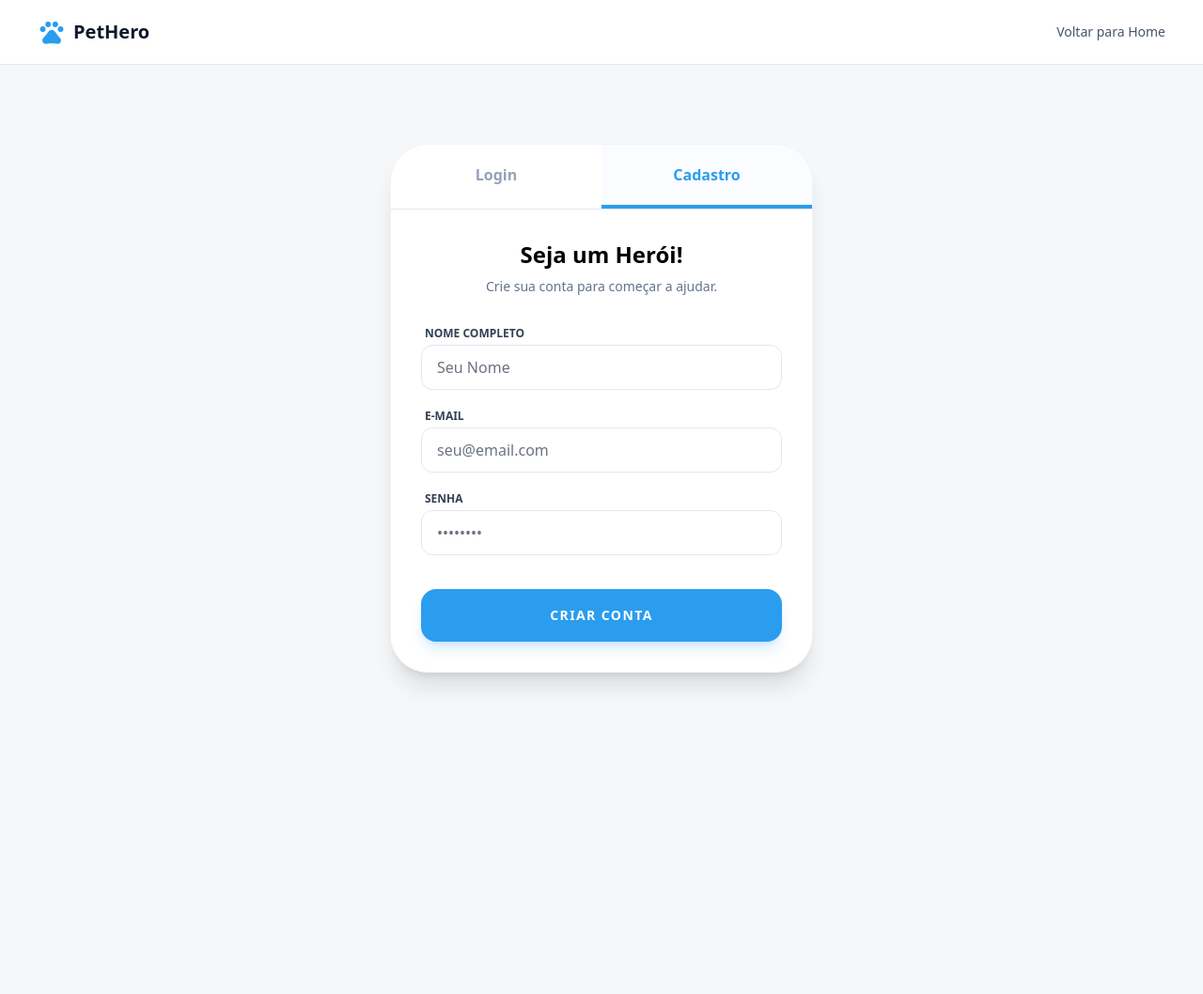
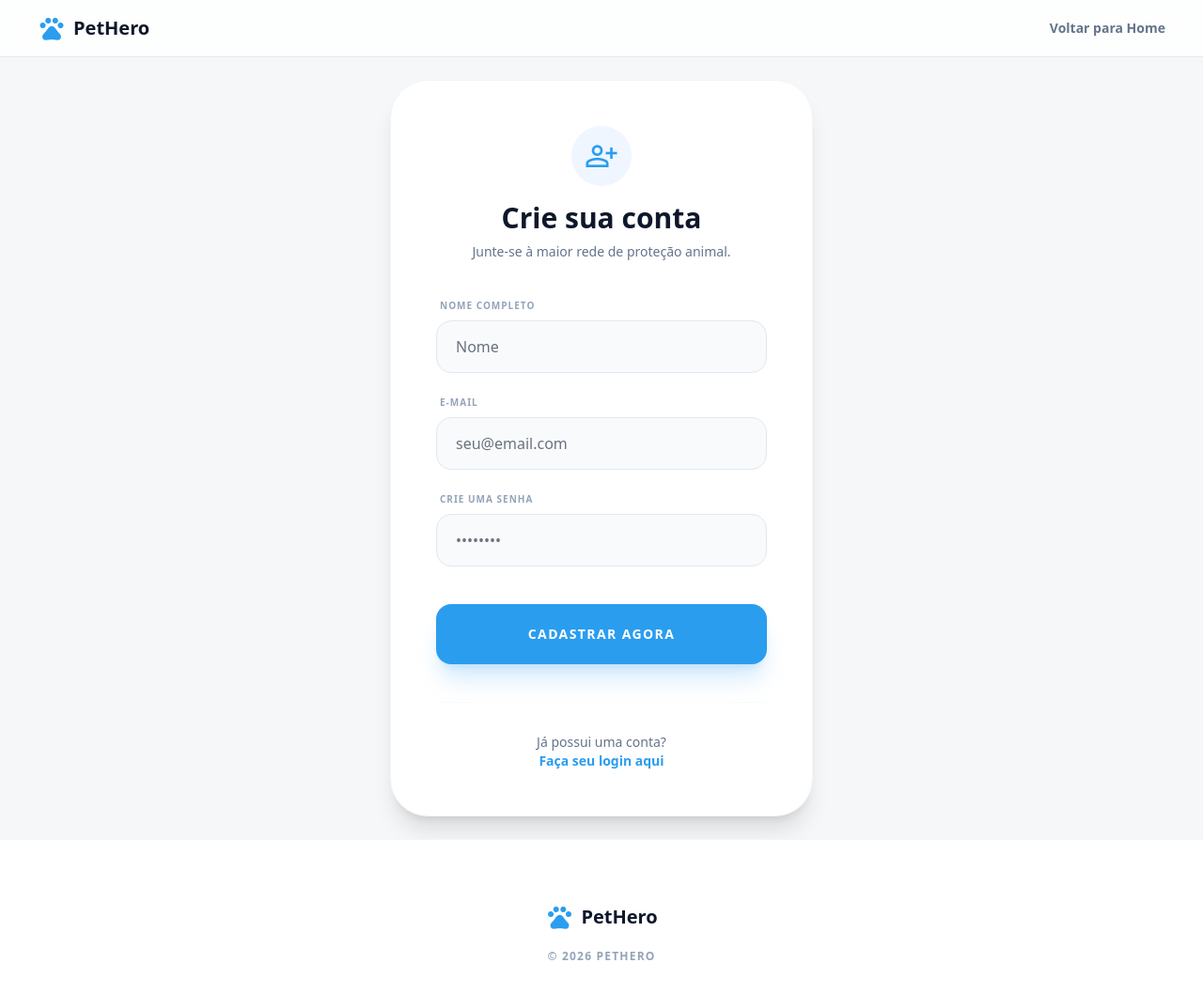
Before and after one commit to AnaBeatriz190/Projeto_Daniel, a Flask app: page /cadastro in a window 1280 px wide. Shown: the whole page at 94% size. Before the commit the page ends 731 px from the top, so only its background shows below. Run offline with Flask 3, Linux system fonts and the light colour scheme; some libraries are stand-ins or nearby versions.

Commit message:
alteração 5.0

```diff
--- a/projeto_pethero/app.py
+++ b/projeto_pethero/app.py
@@ -57,6 +57,14 @@ def doar():
         return redirect(url_for('doar'))
     return render_template('doar.html')
 
+@app.route('/recuperar', methods=['GET', 'POST'])
+def recuperar():
+    if request.method == 'POST':
+        # Simula o envio
+        flash("Se o e-mail estiver cadastrado, você receberá um link em breve!")
+        return redirect(url_for('login'))
+    return render_template('recuperar.html')
+
 @app.route('/reportar', methods=['GET', 'POST'])
 def reportar(): return render_template('reportar.html')
 @app.route('/dashboard')
@@ -68,5 +76,6 @@ def login(): return render_template('login.html')
 @app.route('/cadastro')
 def cadastro(): return render_template('cadastro.html')
 
+
 if __name__ == '__main__':
     app.run(debug=True, port=5001)
--- a/projeto_pethero/templates/cadastro.html
+++ b/projeto_pethero/templates/cadastro.html
@@ -3,55 +3,70 @@
 <head>
     <meta charset="utf-8"/>
     <meta content="width=device-width, initial-scale=1.0" name="viewport"/>
-    <title>PetHero - Criar Conta</title>
+    <title>PetHero - Cadastro</title>
     <link href="https://fonts.googleapis.com/css2?family=Plus+Jakarta+Sans:wght@400;700;800&family=Material+Symbols+Outlined" rel="stylesheet"/>
     <script src="https://cdn.tailwindcss.com?plugins=forms"></script>
     <script>
         tailwind.config = { theme: { extend: { colors: { "primary": "#2b9dee", "primary-dark": "#1a8cd8" } } } }
     </script>
 </head>
-<body class="bg-[#f6f7f8] font-sans antialiased">
+<body class="bg-[#f6f7f8] font-sans antialiased text-slate-900">
     <div class="flex flex-col min-h-screen">
-        <header class="bg-white border-b p-4 flex justify-between items-center px-10">
+            <header class="sticky top-0 z-50 bg-white/80 backdrop-blur-md border-b px-10 py-3 flex justify-between items-center">
         <a href="/" class="flex items-center gap-2 text-primary hover:opacity-80 transition-all">
             <span class="material-symbols-outlined text-3xl">pets</span>
             <h2 class="text-xl font-bold text-slate-900">PetHero</h2>
             </a>
-            <a href="/" class="text-sm font-medium text-slate-600 hover:text-primary">Voltar para Home</a>
+            <a href="/" class="text-sm font-bold text-slate-500 hover:text-primary transition-all">Voltar para Home</a>
+        </a>
     </header>
-
         <main class="flex-grow flex items-center justify-center p-6">
-            <div class="bg-white rounded-[2.5rem] shadow-xl w-full max-w-[450px] overflow-hidden border border-slate-100">
-                <div class="flex border-b">
-                    <a href="/login" class="flex-1 text-center py-5 text-slate-400 hover:text-slate-600 font-bold">Login</a>
-                    <div class="flex-1 text-center py-5 border-b-4 border-primary font-bold text-primary bg-blue-50/30">Cadastro</div>
+            <div class="bg-white rounded-[2.5rem] shadow-xl w-full max-w-[450px] border border-slate-100 p-8 md:p-12">
+                <div class="text-center mb-10">
+                    <div class="size-16 bg-blue-50 text-primary rounded-full flex items-center justify-center mx-auto mb-4">
+                        <span class="material-symbols-outlined text-4xl">person_add</span>
+                    </div>
+                    <h1 class="text-3xl font-black mb-2">Crie sua conta</h1>
+                    <p class="text-slate-500 text-sm">Junte-se à maior rede de proteção animal.</p>
                 </div>
 
-                <div class="p-8">
-                    <h1 class="text-2xl font-black text-center mb-2">Seja um Herói!</h1>
-                    <p class="text-center text-slate-500 mb-8 text-sm">Crie sua conta para começar a ajudar.</p>
-
-                    <form action="/cadastro" method="POST" class="flex flex-col gap-5">
-                        <div class="flex flex-col gap-1">
-                            <label class="text-xs font-bold text-slate-700 ml-1 uppercase">Nome Completo</label>
-                            <input type="text" name="nome" required class="rounded-xl border-slate-200 h-12 px-4 focus:ring-primary focus:border-primary" placeholder="Seu Nome">
-                        </div>
-                        <div class="flex flex-col gap-1">
-                            <label class="text-xs font-bold text-slate-700 ml-1 uppercase">E-mail</label>
-                            <input type="email" name="email" required class="rounded-xl border-slate-200 h-12 px-4 focus:ring-primary focus:border-primary" placeholder="seu@email.com">
-                        </div>
-                        <div class="flex flex-col gap-1">
-                            <label class="text-xs font-bold text-slate-700 ml-1 uppercase">Senha</label>
-                            <input type="password" name="senha" required class="rounded-xl border-slate-200 h-12 px-4 focus:ring-primary focus:border-primary" placeholder="••••••••">
+                <form action="/cadastro" method="POST" class="flex flex-col gap-6">
+                    <div class="flex flex-col gap-2">
+                        <label class="text-[10px] font-black text-slate-400 uppercase tracking-widest ml-1">Nome Completo</label>
+                        <input type="text" name="nome" required class="rounded-2xl border-slate-200 h-14 px-5 focus:ring-primary focus:border-primary bg-slate-50" placeholder="Nome">
                     </div>
 
-                        <button type="submit" class="bg-primary hover:bg-primary-dark text-white h-14 rounded-2xl font-black shadow-lg shadow-primary/20 transition-all mt-4 uppercase text-sm tracking-widest">
-                            Criar Conta
+                    <div class="flex flex-col gap-2">
+                        <label class="text-[10px] font-black text-slate-400 uppercase tracking-widest ml-1">E-mail</label>
+                        <input type="email" name="email" required class="rounded-2xl border-slate-200 h-14 px-5 focus:ring-primary focus:border-primary bg-slate-50" placeholder="seu@email.com">
+                    </div>
+
+                    <div class="flex flex-col gap-2">
+                        <label class="text-[10px] font-black text-slate-400 uppercase tracking-widest ml-1">Crie uma Senha</label>
+                        <input type="password" name="senha" required class="rounded-2xl border-slate-200 h-14 px-5 focus:ring-primary focus:border-primary bg-slate-50" placeholder="••••••••">
+                    </div>
+
+                    <button type="submit" class="bg-primary hover:bg-primary-dark text-white h-16 rounded-2xl font-black shadow-xl shadow-primary/20 transition-all mt-4 uppercase text-sm tracking-widest">
+                        Cadastrar Agora
                     </button>
                 </form>
+
+                <div class="mt-10 pt-8 border-t border-slate-50 text-center">
+                    <p class="text-sm text-slate-500">Já possui uma conta? <br>
+                        <a href="/login" class="text-primary font-bold hover:underline">Faça seu login aqui</a>
+                    </p>
                 </div>
             </div>
         </main>
+        <footer class="bg-white border-t border-slate-100 pt-16 pb-8">
+        <div class="max-w-7xl mx-auto px-4 md:px-10 text-center">
+            <div class="flex items-center justify-center gap-2 mb-4">
+                <span class="material-symbols-outlined text-primary text-3xl">pets</span>
+                <span class="text-xl font-bold text-slate-900">PetHero</span>
+            </div>
+            <p class="text-slate-400 text-xs font-bold uppercase tracking-widest">© 2026 PetHero</p>
+        </div>
+    </footer>
     </div>
 </body>
 </html>
```
Also changed, not shown: projeto_pethero/templates/login.html (+36 -22 lines), projeto_pethero/templates/recuperar.html (added, +65 -0 lines). Lines whose indentation alone changed are shown as unchanged.
